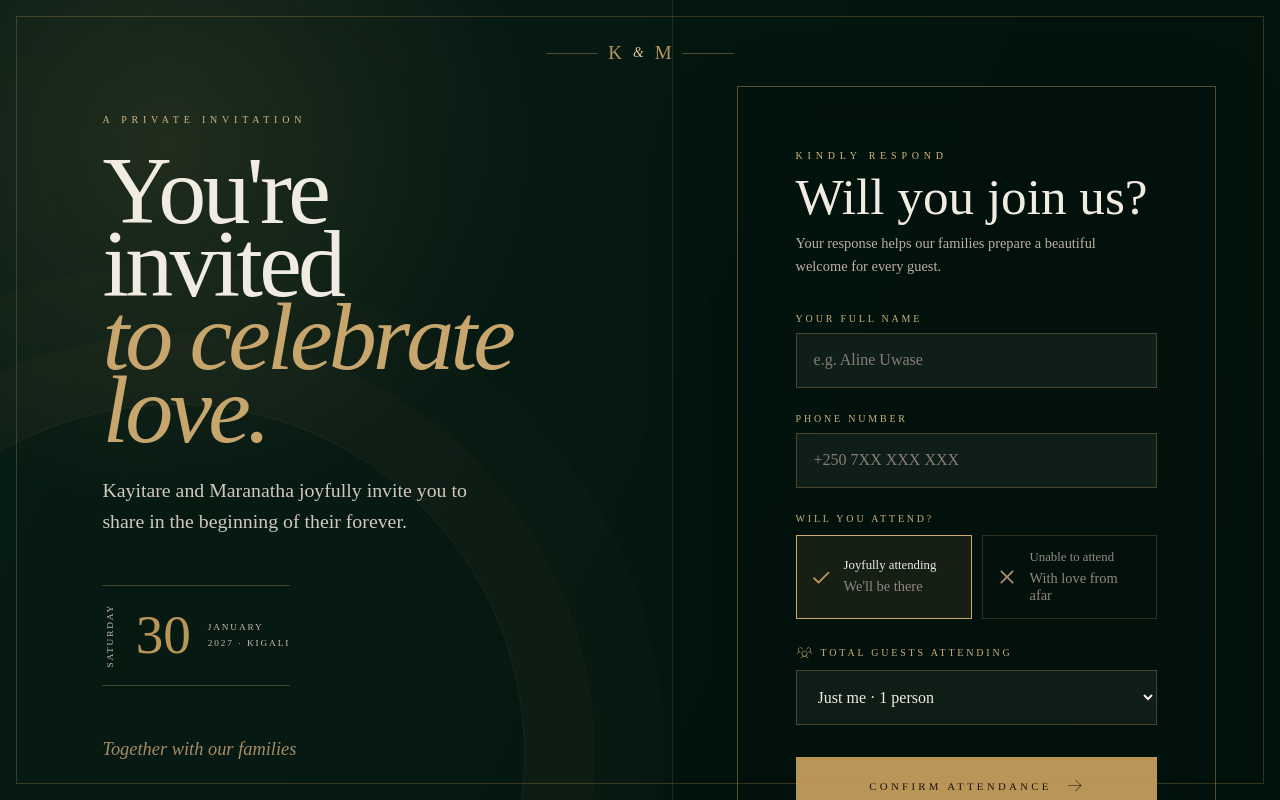
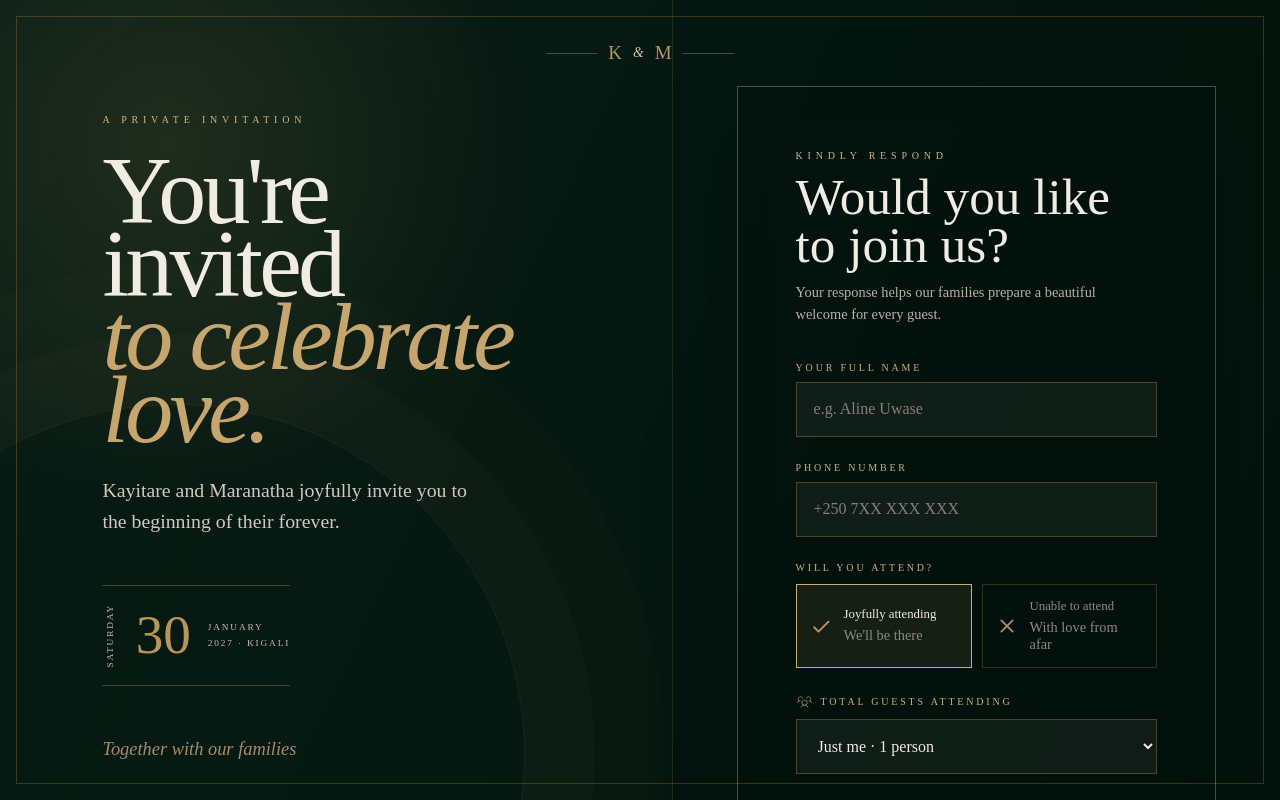
Before and after one commit to withmarslabs/thekayitales, a Next.js app: page / in a window 1280 px wide. Shown: the top 800 px of the page. Built offline with nearby package versions, Linux system fonts and the light colour scheme.

Commit message:
Refine invitation RSVP wording

```diff
--- a/app/wedding-invitation.tsx
+++ b/app/wedding-invitation.tsx
@@ -162,7 +162,7 @@ export function WeddingInvitation() {
         <div className="rsvp-intro">
           <p className="rsvp-kicker">{additionalRsvp ? "Welcome another guest" : "A private invitation"}</p>
           <h1 id="rsvp-title">{additionalRsvp ? <>Reserve<br /><em>another seat.</em></> : <>You&apos;re invited<br /><em>to celebrate love.</em></>}</h1>
-          <p className="rsvp-message">{additionalRsvp ? "Enter the guest’s details below and we’ll add their response to the family’s list." : "Kayitare and Maranatha joyfully invite you to share in the beginning of their forever."}</p>
+          <p className="rsvp-message">{additionalRsvp ? "Enter the guest’s details below and we’ll add their response to the family’s list." : "Kayitare and Maranatha joyfully invite you to the beginning of their forever."}</p>
           <div className="rsvp-date"><span>Saturday</span><strong>30</strong><span>January<br />2027 · Kigali</span></div>
           <p className="rsvp-script">Together with our families</p>
         </div>
@@ -170,7 +170,7 @@ export function WeddingInvitation() {
           <form className="rsvp-panel" name="wedding-rsvp" method="POST" data-netlify="true" netlify-honeypot="company" onSubmit={handleRsvpSubmit}>
             <input type="hidden" name="form-name" value="wedding-rsvp" />
             <p className="rsvp-honeypot" aria-hidden="true"><label>Leave this field empty<input name="company" tabIndex={-1} autoComplete="off" /></label></p>
-            <header><span>{additionalRsvp ? "New guest response" : "Kindly respond"}</span><h2>{additionalRsvp ? "Who shall we welcome?" : "Will you join us?"}</h2><p>{additionalRsvp ? "Use the new guest’s name and phone number so their reservation remains easy to manage." : "Your response helps our families prepare a beautiful welcome for every guest."}</p></header>
+            <header><span>{additionalRsvp ? "New guest response" : "Kindly respond"}</span><h2>{additionalRsvp ? "Who shall we welcome?" : "Would you like to join us?"}</h2><p>{additionalRsvp ? "Use the new guest’s name and phone number so their reservation remains easy to manage." : "Your response helps our families prepare a beautiful welcome for every guest."}</p></header>
             <div className="rsvp-fields">
               <label className="rsvp-field"><span>Your full name</span><input name="fullName" type="text" autoComplete="name" placeholder="e.g. Aline Uwase" required /></label>
               <label className="rsvp-field"><span>Phone number</span><input name="phone" type="tel" inputMode="tel" autoComplete="tel" placeholder="+250 7XX XXX XXX" required /></label>
```
